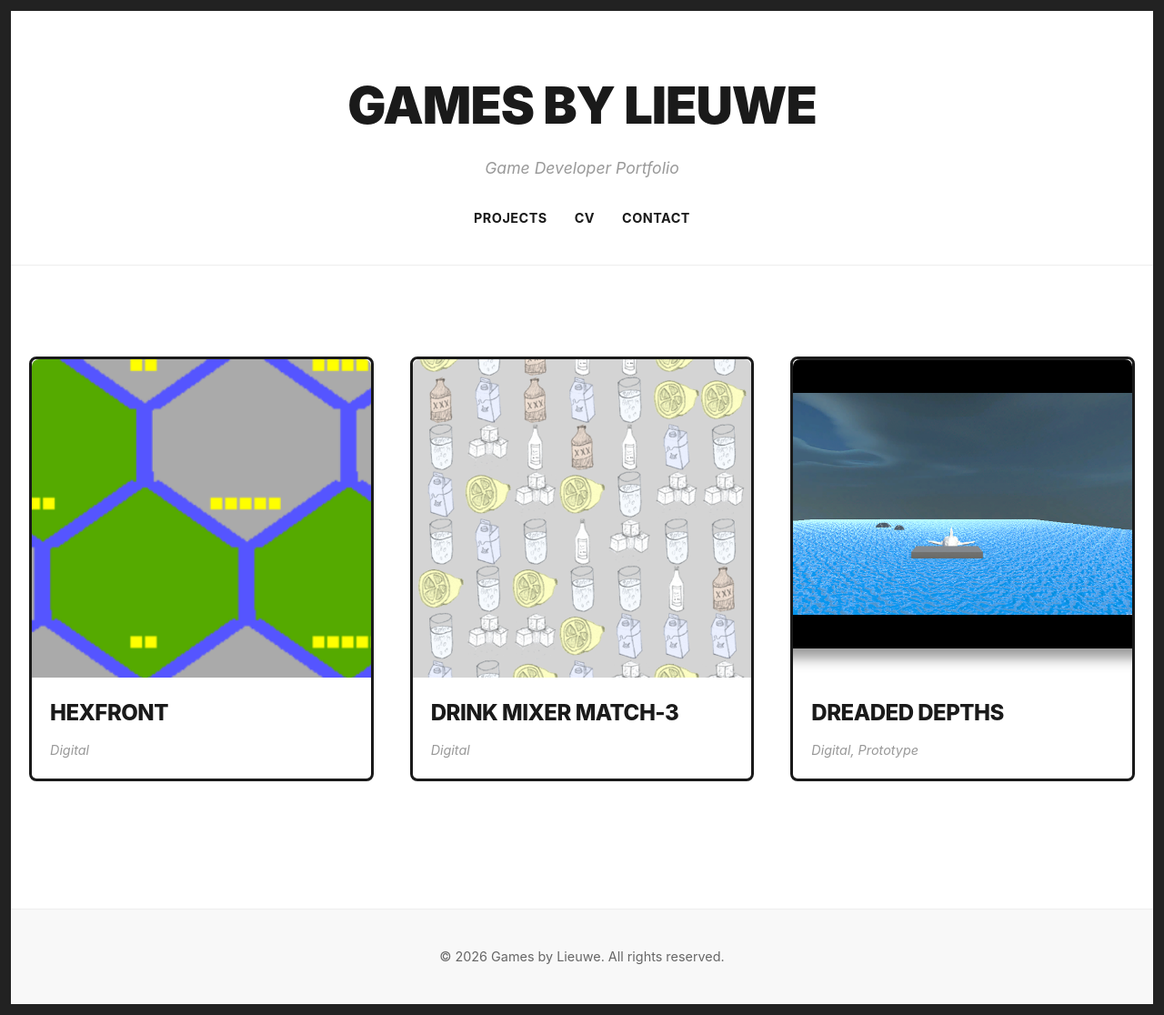
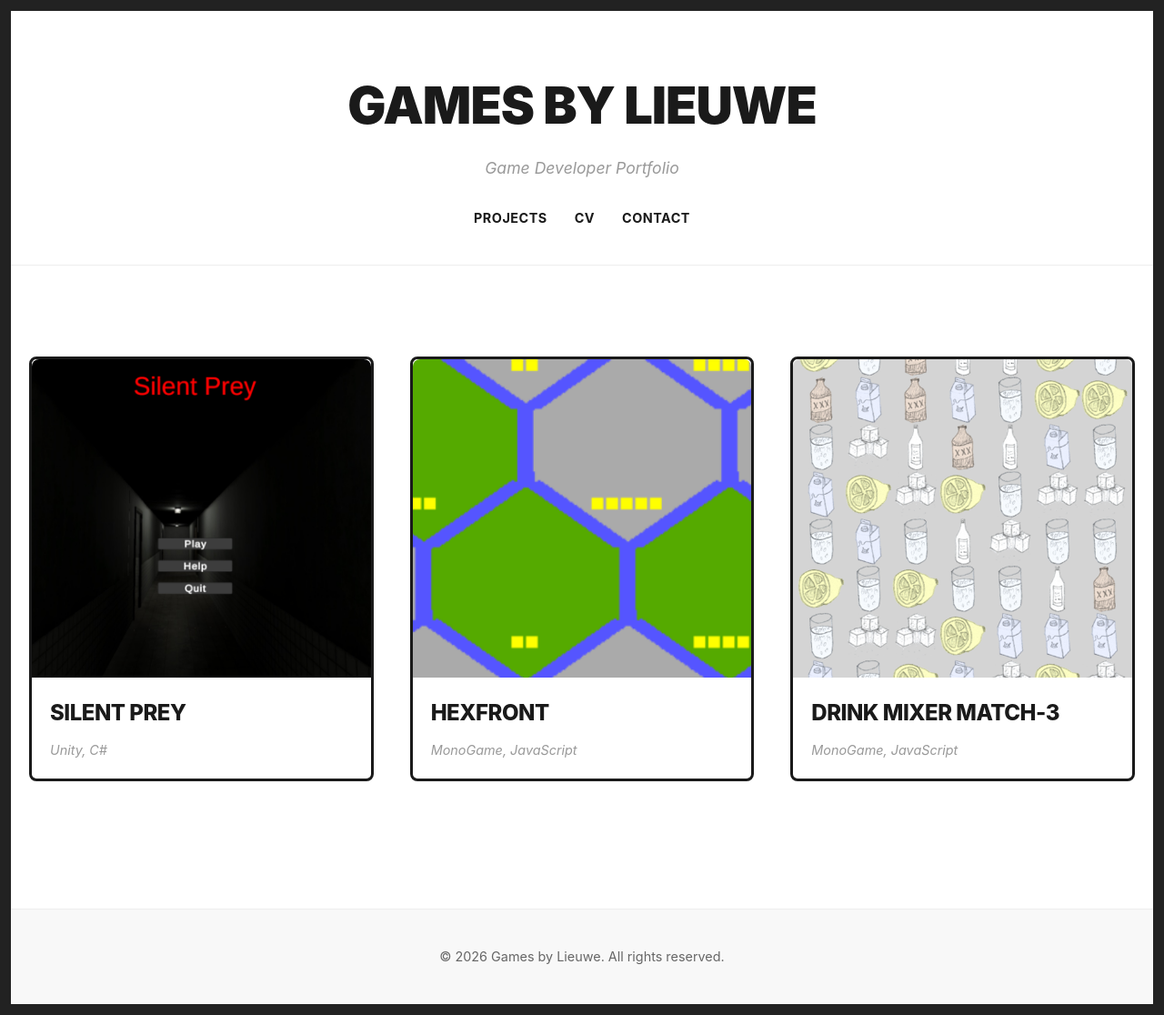
Before and after one commit to lieuweZ/lieuwez.github.io, a Jekyll site: the page built from index.markdown, in a window 1280 px wide. Shown: the whole page at 91% size. Built offline with Jekyll 4.4.1, drawn with Linux system fonts in a browser that asks for light colours.

Commit message:
Add new game

```diff
--- a/_projects/drink-mixer-game.md
+++ b/_projects/drink-mixer-game.md
@@ -1,7 +1,7 @@
 ---
 layout: project
 title: Drink Mixer Match-3
-category: Digital
+category: MonoGame, JavaScript
 image: /assets/images/Game_tweede__semester.png
 order: 2
 ---
--- a/_projects/project-one.md
+++ b/_projects/project-one.md
@@ -1,9 +1,9 @@
 ---
 layout: project
 title: HexFront
-category: Digital
+category: MonoGame, JavaScript
 image: /assets/images/HexFront.png
-order: 0
+order: 1
 ---
 
 <img src="/assets/images/GameplayHexfront.gif" alt="HexFront gameplay demo" class="project-demo-gif">
--- a/_projects/project-two.md
+++ b/_projects/project-two.md
@@ -1,9 +1,10 @@
 ---
 layout: project
 title: Dreaded Depths
-category: Digital, Prototype
+category: Unity, C#
 image: /assets/images/DreadedDepths.png
 order: 3
+published: false
 ---
 
 ## Overview
--- a/assets/css/style.css
+++ b/assets/css/style.css
@@ -207,6 +207,13 @@ body {
     margin: 2rem auto !important;
     display: block !important;
     border-radius: 8px;
+}
+
+/* Allow selected gameplay GIFs to render larger than the default 500px cap */
+.project-content img.project-demo-gif-wide {
+    width: min(880px, 95vw) !important;
+    max-width: min(880px, 95vw) !important;
+    height: auto !important;
 }
 
 .project-content ul,
```
Also changed, not shown: _projects/silent-prey.md (added, +56 -0 lines), assets/images/Silent-Prey.png (added), 1 other file.
